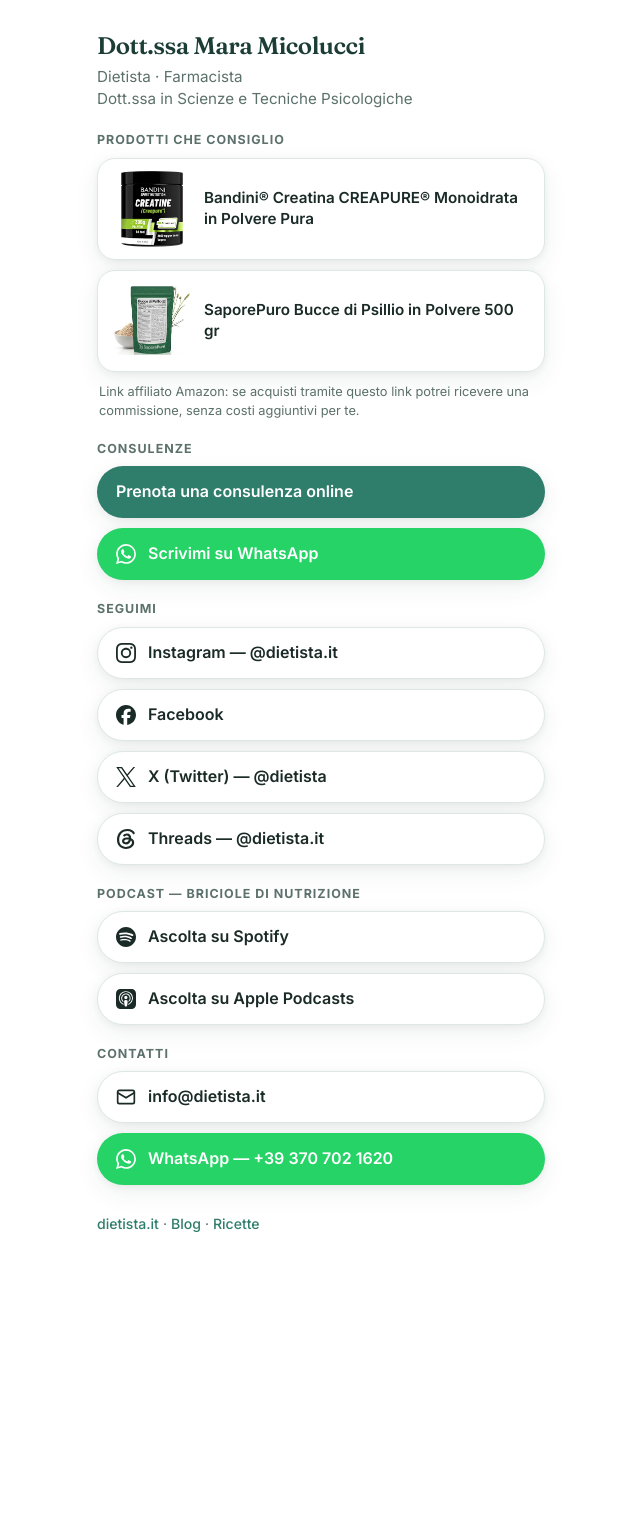
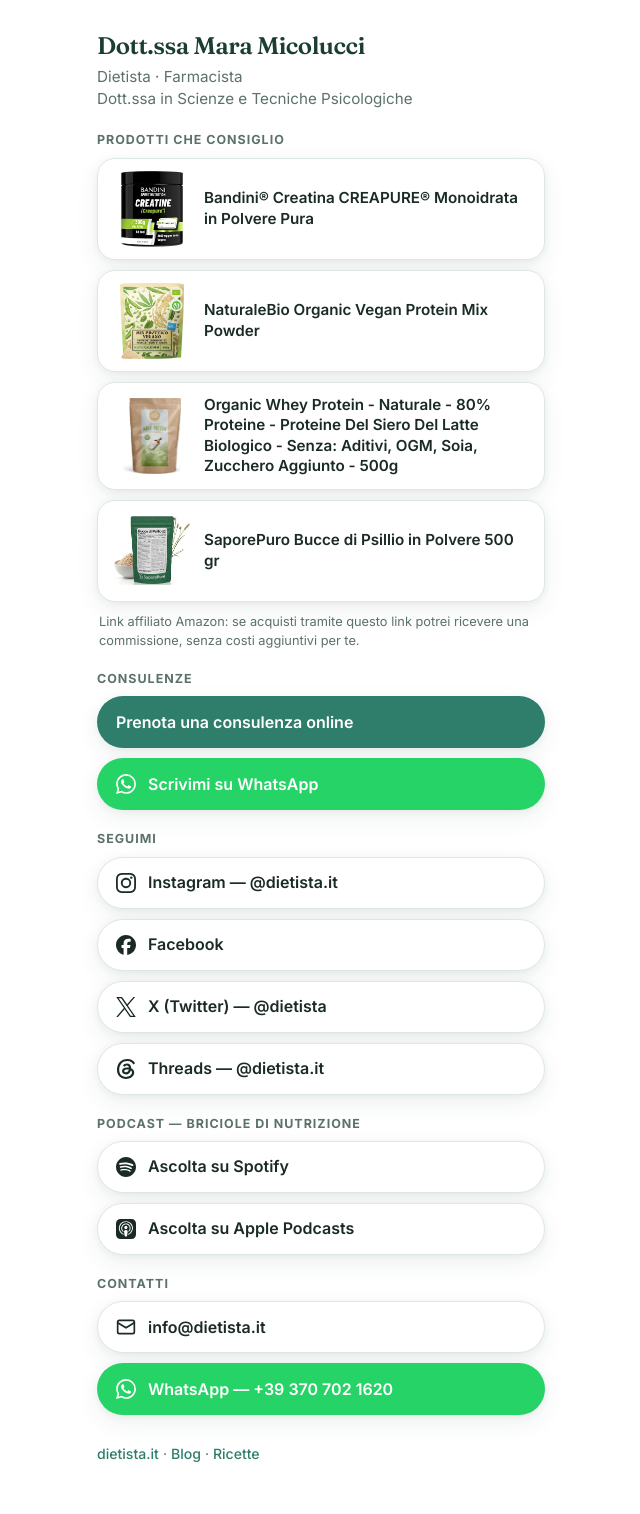
Before and after one commit to curlybracketshq/dietista.it, a Jekyll site: the page built from links/index.html, in a window 1280 px wide. Shown: the whole page, without its empty margins (319-959 px from the left). Built offline with Jekyll 4.4.1, drawn with Linux system fonts in a browser that asks for light colours; before the commit the page ends 1284 px from its top, so only the background shows below that.

Commit message:
feat: add proteine vegan and whey affiliate links to /links/

```diff
--- a/links/index.html
+++ b/links/index.html
@@ -15,6 +15,14 @@ description: Dott.ssa Mara Micolucci, dietista e farmacista, consulenze nutrizio
     <a class="link-btn link-affiliate" href="https://amzlink.to/az0EBurw36P21" target="_blank" rel="noopener sponsored nofollow">
       <img class="link-thumb" src="/images/creatina-bandini-creapure.jpg" alt="Bandini Creatina Creapure monoidrata in polvere" width="76" height="76" loading="lazy">
       <span>Bandini® Creatina CREAPURE® Monoidrata in Polvere Pura</span>
+    </a>
+    <a class="link-btn link-affiliate" href="https://amzlink.to/az0WYk7bR1w9L" target="_blank" rel="noopener sponsored nofollow">
+      <img class="link-thumb" src="/images/proteine-vegan-naturalebio-950g.jpg" alt="NaturaleBio Organic Vegan Protein Mix Powder 950 g" width="76" height="76" loading="lazy">
+      <span>NaturaleBio Organic Vegan Protein Mix Powder</span>
+    </a>
+    <a class="link-btn link-affiliate" href="https://amzlink.to/az07wPhgN82Nu" target="_blank" rel="noopener sponsored nofollow">
+      <img class="link-thumb" src="/images/proteine-whey-biologico-naturale-500g.jpg" alt="Proteine whey biologiche naturali 80% proteine 500 g" width="76" height="76" loading="lazy">
+      <span>Organic Whey Protein - Naturale - 80% Proteine - Proteine Del Siero Del Latte Biologico - Senza: Aditivi, OGM, Soia, Zucchero Aggiunto - 500g</span>
     </a>
     <a class="link-btn link-affiliate" href="https://amzlink.to/az07x9dEGX3kJ" target="_blank" rel="noopener sponsored nofollow">
       <img class="link-thumb" src="/images/bucce-psillio-saporepuro.jpg" alt="SaporePuro bucce di psillio in polvere 500 gr" width="76" height="76" loading="lazy">
```
Also changed, not shown: images/proteine-vegan-naturalebio-950g.jpg (added), images/proteine-whey-biologico-naturale-500g.jpg (added).
